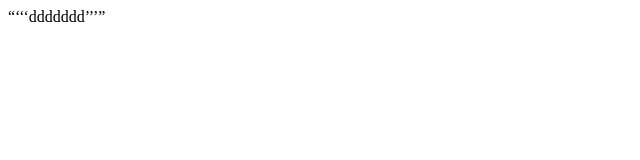
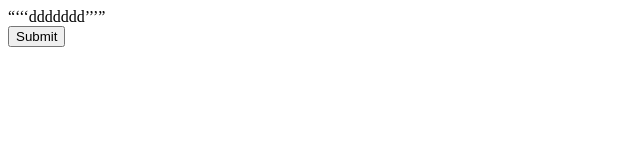
Before and after one commit to Mysterio1001/TID103, a plain HTML site: page index.html in a window 1280 px wide. Shown: the whole page, without its empty margins (0-640 px from the left). Drawn offline with Linux system fonts and the light colour scheme.

Commit message:
測試VS code提交功能

```diff
--- a/index.html
+++ b/index.html
@@ -7,5 +7,9 @@
 </head>
 <body>
     <q><q><q><q>ddddddd</q></q></q></q>
+
+    <div class="content">
+        <input type="submit">
+    </div>
 </body>
 </html>
```
